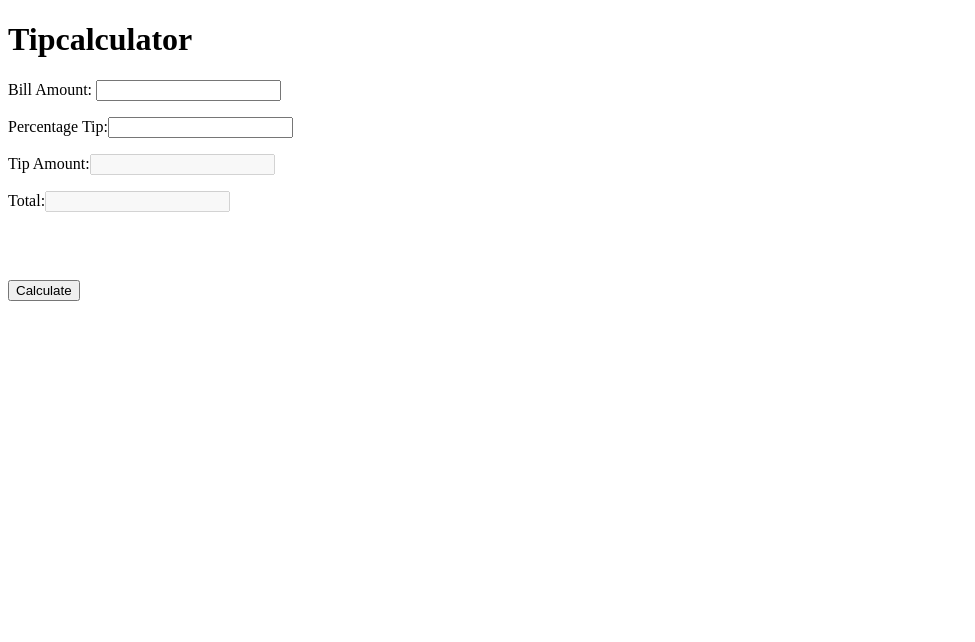
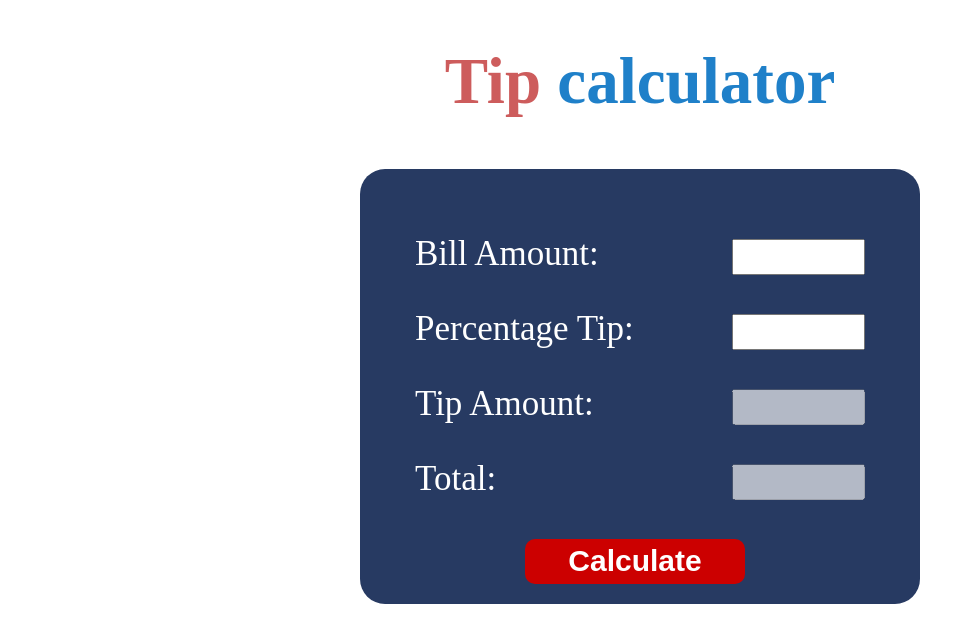
Before and after one commit to okeks/tipCalculator, a plain HTML site: page index.html in a window 1280 px wide. Shown: the whole page, without its empty margins (0-975 px from the left). Drawn offline with nearby package versions, Linux system fonts and the light colour scheme.

Commit message:
css edit

```diff
--- a/style.css
+++ b/style.css
@@ -0,0 +1,43 @@
+#calculator {
+  background-color: #273a62;
+  width: 450px;
+  height: 350px;
+  color: #fff;
+  padding: 55px;
+  padding-top: 30px;
+  border-style: none;
+  border-radius: 25px;
+  margin: auto;
+  margin-top: 50px;
+}
+input {
+  float: right;
+  clear: both;
+  width: 125px;
+  height: 30px;
+  margin-top: 5px;
+  text-align: center;
+  font-weight: bold;
+}
+p {
+  font-size: 35px;
+}
+
+#addup {
+  background-color: #cc0000;
+  border-style: none;
+  border-radius: 10px;
+  width: 220px;
+  height: 45px;
+  color: #fff;
+  font-size: 30px;
+  margin-right: 120px;
+}
+h1 {
+  font-size: 65px;
+  text-align: center;
+  color: #1f80c9;
+}
+#perc {
+  color: #cd5c5c;
+}
```
Also changed, not shown: index.html (+1 -3 lines).
